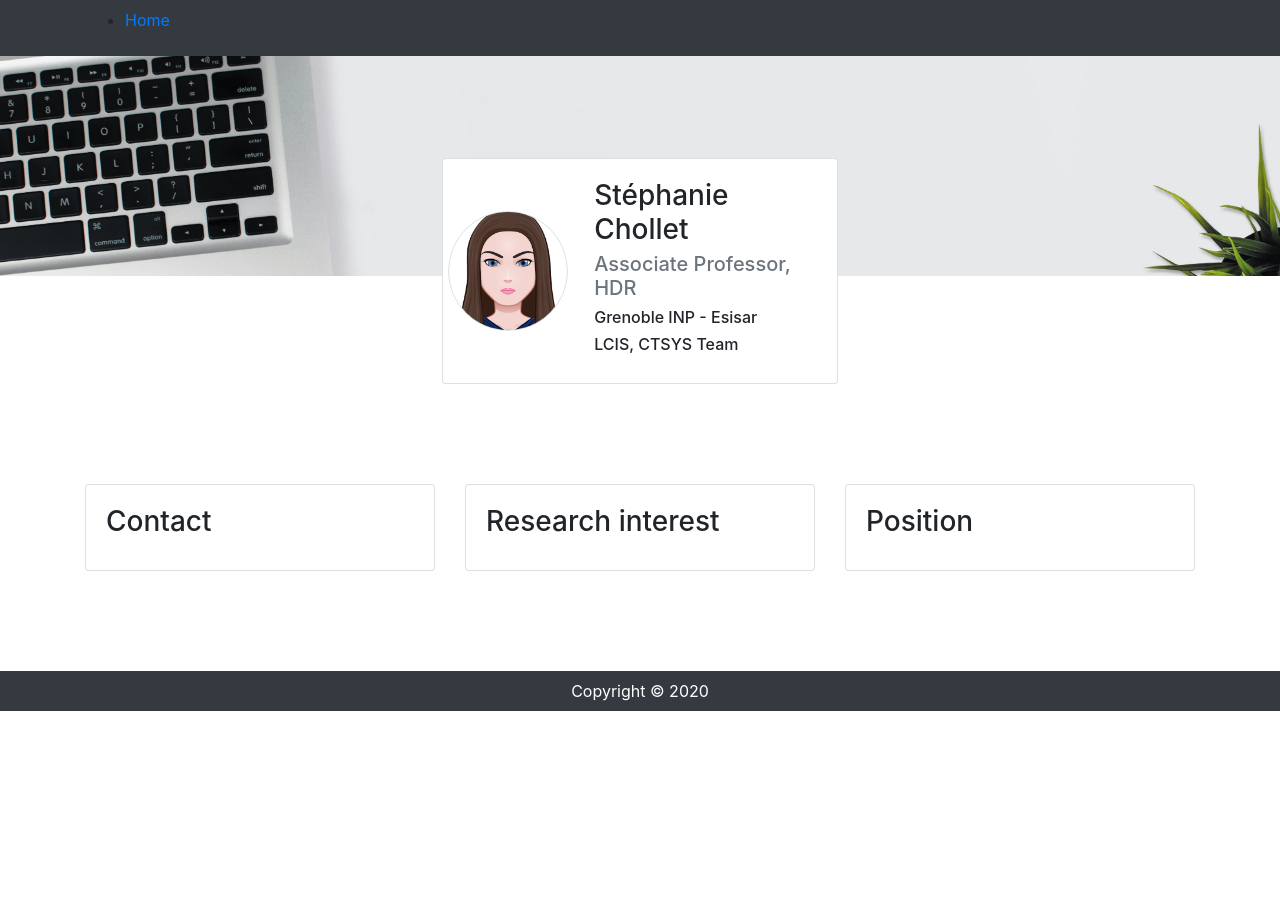
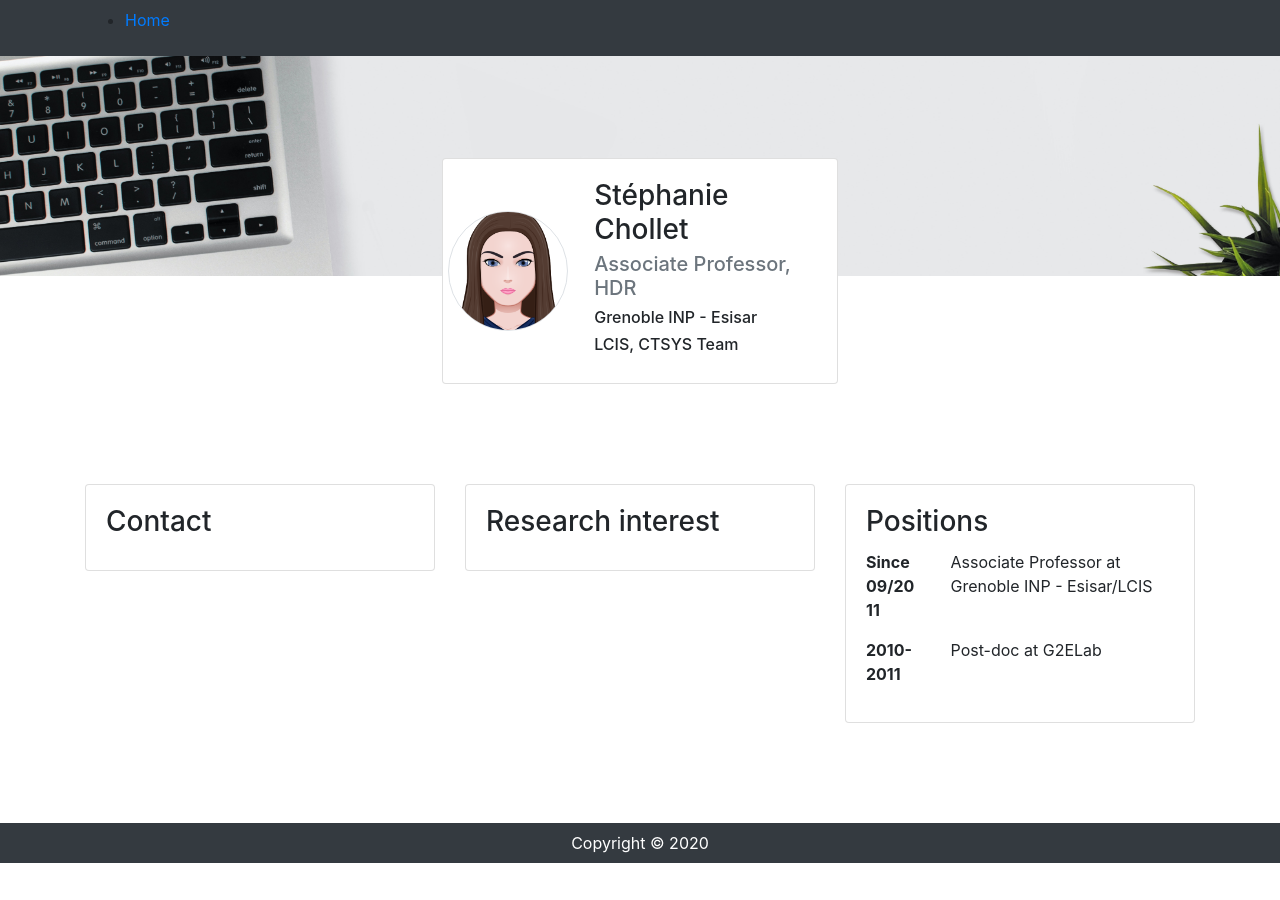
Before and after one commit to schollet/homepage, a Jekyll site: the page built from index.html, in a window 1280 px wide. Built offline with Jekyll 4.4.1, drawn with Linux system fonts in a browser that asks for light colours.

Commit message:
Update index.html

```diff
--- a/index.html
+++ b/index.html
@@ -45,7 +45,15 @@ layout: default
     <div class="col-md-4">
       <div class="card">
         <div class="card-body">
-          <h3 class="card-title">Position</h3>
+          <h3 class="card-title">Positions</h3>
+          <dl class="row">
+            <dt class="col-sm-3">Since 09/2011</dt>
+            <dd class="col-sm-9">Associate Professor at Grenoble INP - Esisar/LCIS</dd>
+          </dl>
+          <dl class="row">
+            <dt class="col-sm-3">2010-2011</dt>
+            <dd class="col-sm-9">Post-doc  at G2ELab</dd>
+          </dl>
         </div>
       </div>
     </div>
```
